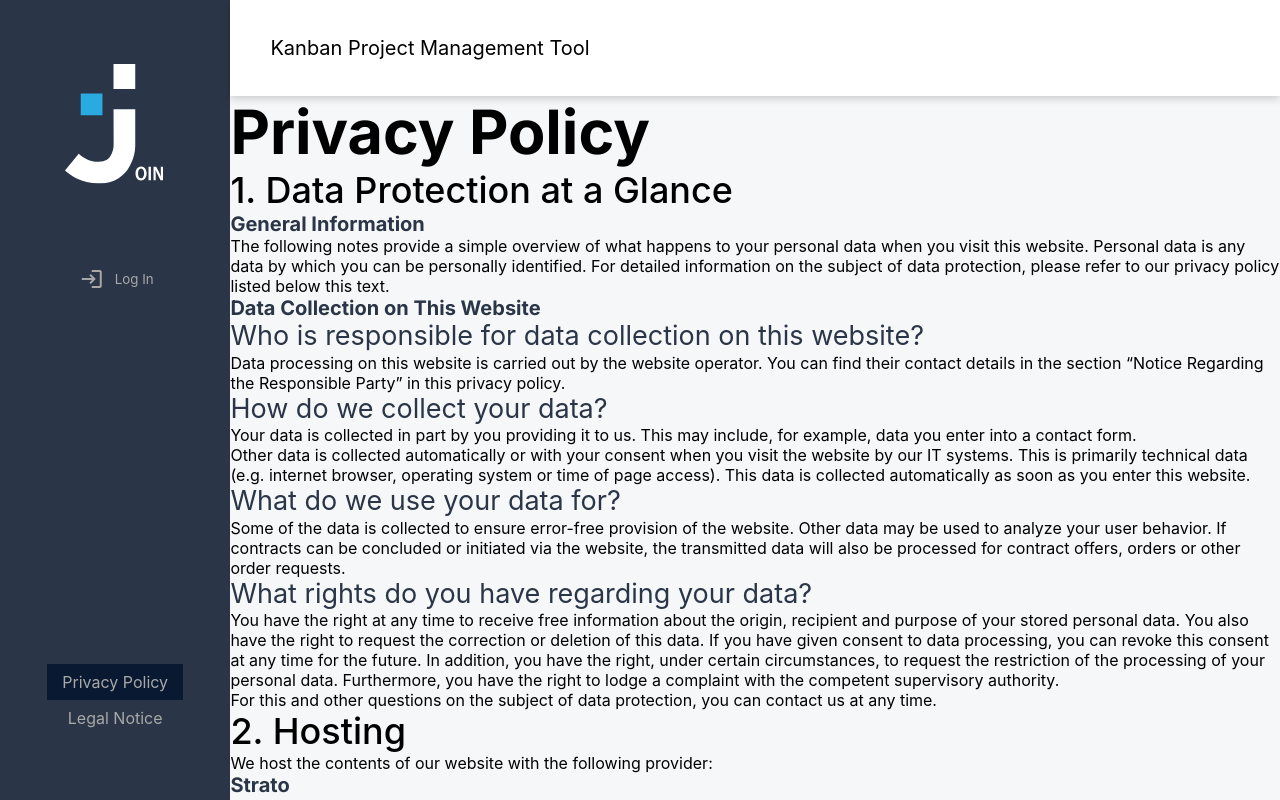
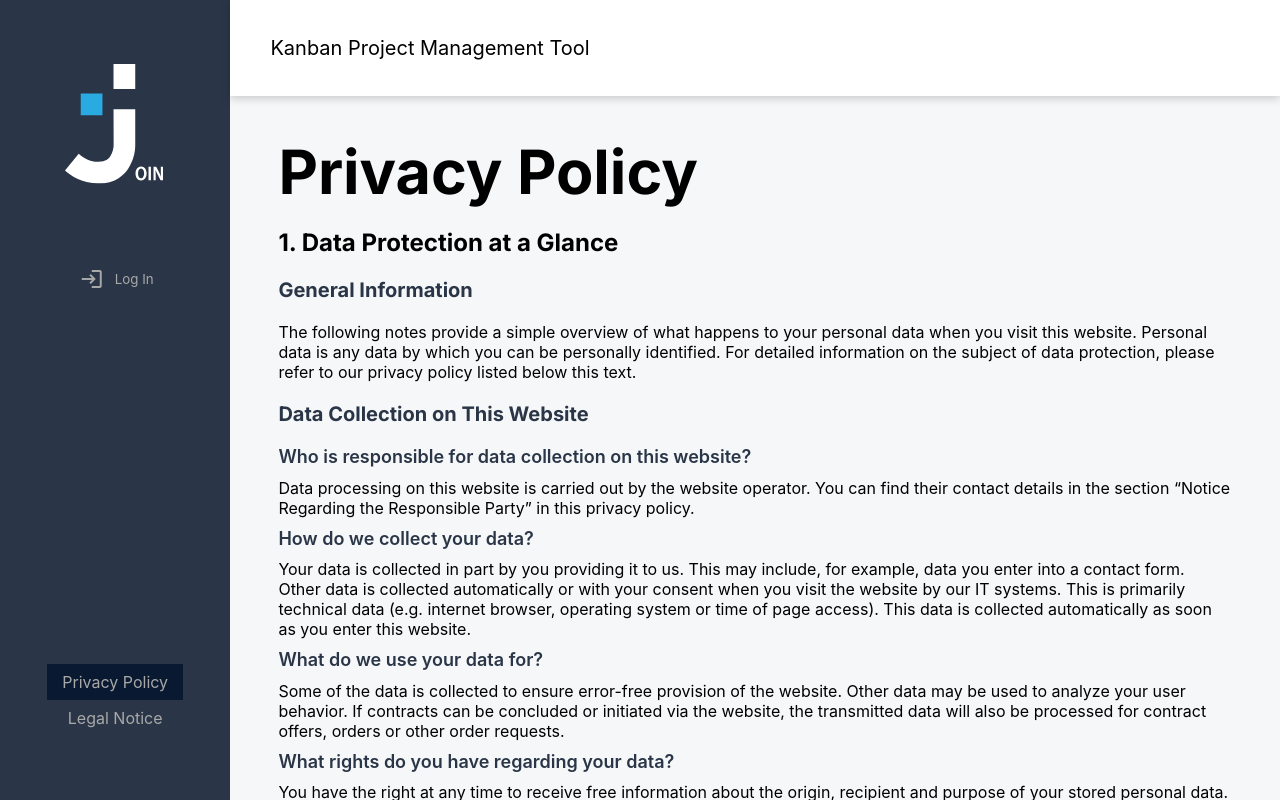
Before and after one commit to NadineJuliana/Join-Project, an Angular app: page /privacy-policy in a window 1280 px wide. Built offline with nearby package versions, Linux system fonts and the light colour scheme; no server answers; a web font is replaced by a local one.

Commit message:
Add styles for privacy policy page component

```diff
--- a/src/app/features/privacy/privacypolicy-page/privacypolicy-page.component.scss
+++ b/src/app/features/privacy/privacypolicy-page/privacypolicy-page.component.scss
@@ -0,0 +1,32 @@
+@use "../../../../styles/abstracts/breakpoints" as *;
+
+.privatepolicy {
+  max-width: calc(1440px - 232px);
+  height: calc(100dvh - 96px);
+  overflow-y: auto;
+  scrollbar-width: none;
+  padding: clamp(32px, calc(32px + (100vw - 768px)), 40px)
+    clamp(24px, calc(24px + (100vw - 768px)), 48px);
+  h1 {
+    margin-bottom: 20px;
+  }
+  h2 {
+    font-size: 24px;
+    font-weight: 700;
+    margin: 20px 0px;
+  }
+  h3 {
+    margin: 20px 0px;
+  }
+  h4 {
+    font-size: 18px;
+    font-weight: 600;
+    margin: 10px 0px;
+  }
+}
+
+@media (max-width: $bp-md) {
+  .privatepolicy {
+    height: calc(100dvh - 160px);
+  }
+}
```
